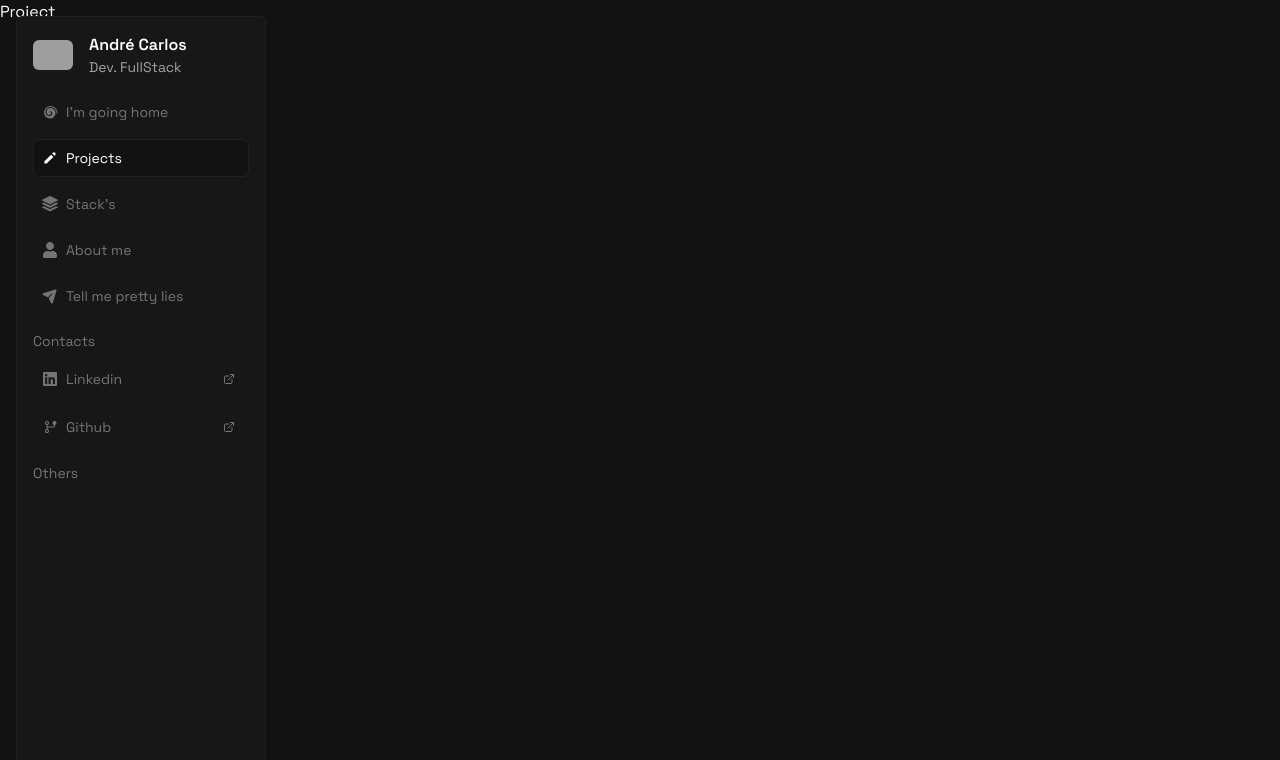
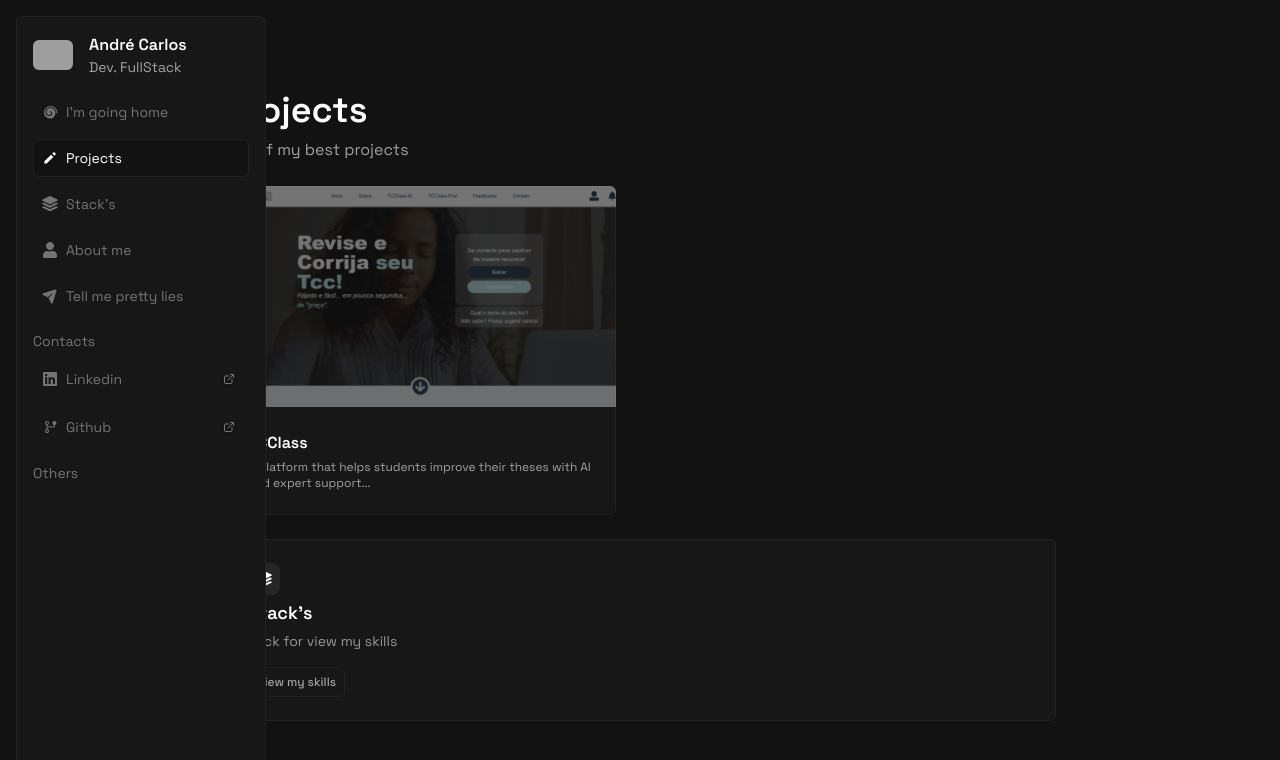
Before and after one commit to AndreCarlos007/PortfolioV2.jsx, a Next.js app: page /projects in a window 1280 px wide. Shown: the top 760 px of the page. Built offline with nearby package versions, Linux system fonts and the light colour scheme; grey boxes are pictures that could not be loaded.

Commit message:
:sparkles: feat: Page projetos criada e estilizada, sub rotas dos prpjetos aninhadas

```diff
--- a/src/app/projects/page.jsx
+++ b/src/app/projects/page.jsx
@@ -1,9 +1,105 @@
 import React from 'react'
+import Link from 'next/link'
+import Image from 'next/image'
 
 const page = () => {
   return (
     <div>
-      Project
+      <div className="flex-1 flex flex-col">
+        <main className="w-full flex justify-center pb-[7.5rem] py-[2.5rem] mx-auto md:my-[3.125rem] px-8 md:pb-0 md:max-w-4xl">
+            <div className='flex flex-col'>
+            <span className="" style={{ opacity: 1, transform: "none" }}>
+                <div className='flex flex-col gap-2'>
+                    <h1 className='text-2xl md:text-4xl font-semibold leading-10 text-pretty'>Projects</h1>
+                    <p className='opacity-60'>List of my best projects</p>
+                </div>
+            </span>
+
+            <section className='grid md:grid-cols-2 grid-cols-1 gap-12 items-center mt-6 '>
+            <span style={{ opacity: 1, transform: "none" }}>
+                  <Link className="h-full w-full block" href="/projects/tcclass">
+                    <div className="group relative flex size-full rounded-md hover:shadow-2xl z-10 h-full">
+                      <div className="absolute inset-px z-10 rounded-md bg-card  transition-colors"></div>
+
+                      <div className="relative z-30 w-full">
+                        <div className="flex flex-col h-full">
+                          <div className="aspect-video w-full">
+                            <Image
+                              className="w-full h-full rounded-t-md object-cover opacity-40 group-hover:opacity-100 transition-opacity duration-300 delay-75"
+                              loading="lazy"
+                              src="/release1.png"
+                              alt="Projeto TCCLass"
+                              width={300}
+                              height={300}
+                            />
+                          </div>
+
+                          <div className="flex flex-col p-6 gap-1 flex-grow">
+                            <p className="font-semibold">TCClass</p>
+                            <p className="opacity-60 text-xs">
+                              {" "}
+                              A platform that helps students improve their
+                              theses with AI and expert support...
+                            </p>
+                          </div>
+                        </div>
+                      </div>
+                      <div
+                        className="pointer-events-none absolute inset-px z-10 rounded-md opacity-0 transition-opacity duration-300 group-hover:opacity-100 hidden md:block"
+                        style={{ opacity: 0.7 }}
+                      ></div>
+                      <div className="pointer-events-none absolute inset-0 rounded-md bg-colorCard border border-colorBorder duration-300 group-hover:opacity-100 hidden md:block"></div>
+                    </div>
+                  </Link>
+                </span>
+            </section>
+            <span className="" style={{ opacity: 1, transform: "none" }}>
+            <div className="flex flex-col gap-6 mt-6">
+                  <div className="relative group flex size-full rounded-md p-6 w-full z-10 hover:shadow-xl">
+                    <div className="absolute inset-px z-10 rounded-md bg-colorCard  transition-colors"></div>
+                    <div className="relative z-30 w-full">
+                      <div className="flex flex-col gap-4 h-full">
+                        <div className="flex flex-col gap-1">
+                          <div className="p-2 rounded-lg bg-[#262626] w-fit">
+                          <svg
+                            stroke="currentColor"
+                            fill="currentColor"
+                            strokeWidth="0"
+                            viewBox="0 0 16 16"
+                            height="1em"
+                            width="1em"
+                            xmlns="http://www.w3.org/2000/svg"
+                            >
+                            <path d="m14.12 10.163 1.715.858c.22.11.22.424 0 .534L8.267 15.34a.6.6 0 0 1-.534 0L.165 11.555a.299.299 0 0 1 0-.534l1.716-.858 5.317 2.659c.505.252 1.1.252 1.604 0l5.317-2.66zM7.733.063a.6.6 0 0 1 .534 0l7.568 3.784a.3.3 0 0 1 0 .535L8.267 8.165a.6.6 0 0 1-.534 0L.165 4.382a.299.299 0 0 1 0-.535z"></path>
+                            <path d="m14.12 6.576 1.715.858c.22.11.22.424 0 .534l-7.568 3.784a.6.6 0 0 1-.534 0L.165 7.968a.299.299 0 0 1 0-.534l1.716-.858 5.317 2.659c.505.252 1.1.252 1.604 0z"></path>
+                            </svg>
+                          </div>
+                          <div className="flex items-center gap-2 ">
+                            <p className="text-lg font-semibold">Stack&apos;s</p>
+                          </div>
+                          <p className="text-sm opacity-55">
+                            {" "}
+                            Click for view my skills
+                          </p>
+                        </div>
+                        <Link href="/stacks">
+                          <button className="inline-flex items-center justify-center rounded-md text-white/60 hover:text-white font-medium transition-colors  border border-colorBorder hover:bg-colorBorder text-xs px-[8px] py-[6px] gap-2">
+                            View my skills
+                          </button>
+                        </Link>
+                      </div>
+                    </div>
+                    <div
+                      className="pointer-events-none absolute inset-px z-10 rounded-md opacity-0 transition-opacity duration-300 group-hover:opacity-100 hidden md:block"
+                      style={{ opacity: 0.7 }}
+                    ></div>
+                    <div className="pointer-events-none absolute inset-0 rounded-md bg-colorCard border border-colorBorder duration-300 group-hover:opacity-100 hidden md:block"></div>
+                  </div>
+                </div>
+            </span>
+            </div>
+        </main>
+      </div>
     </div>
   )
 }
--- /dev/null
+++ b/src/app/projects/tcclass/page.jsx
@@ -0,0 +1,11 @@
+import React from 'react'
+
+const page = () => {
+  return (
+    <div>
+      ANINHADOOO
+    </div>
+  )
+}
+
+export default page
```
